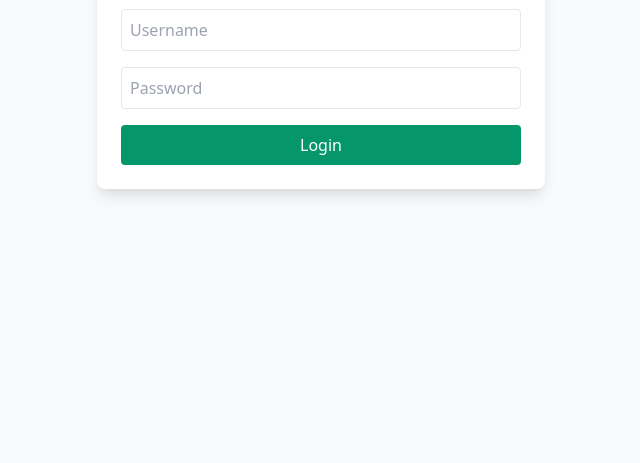
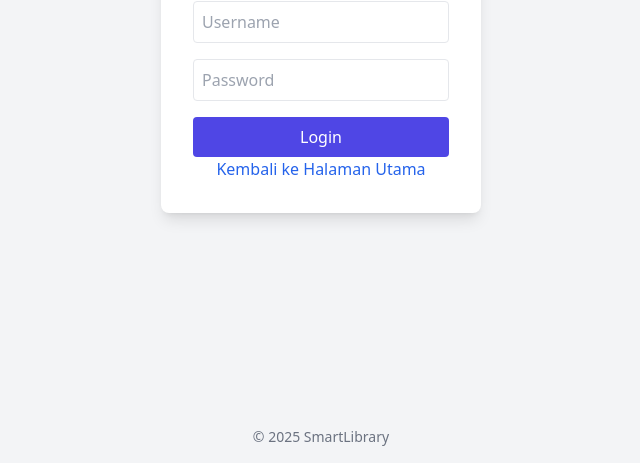
Before and after one commit to Johannes-Pandiangan/Weird_guys, a plain HTML site: page admin/login.html in a window 1280 px wide. Shown: the part 337-800 px from the top of the page, without its empty margins (319-959 px from the left). Drawn offline with nearby package versions, Linux system fonts and the light colour scheme.

Commit message:
Revamp admin login page layout and functionality

```diff
--- a/admin/login.html
+++ b/admin/login.html
@@ -1,19 +1,32 @@
 <!DOCTYPE html>
 <html lang="id">
 <head>
-  <meta charset="UTF-8" />
-  <meta name="viewport" content="width=device-width, initial-scale=1.0" />
+  <meta charset="UTF-8">
+  <meta name="viewport" content="width=device-width, initial-scale=1.0">
   <title>Login Admin - SmartLibrary</title>
-  <link href="https://cdn.jsdelivr.net/npm/tailwindcss@2.2.19/dist/tailwind.min.css" rel="stylesheet">
+  <script src="https://cdn.tailwindcss.com"></script>
+  <link rel="stylesheet" href="css/admin-style.css">
 </head>
-<body class="bg-gray-50 flex flex-col min-h-screen justify-center items-center">
-  <div class="bg-white shadow-lg p-6 rounded-lg w-full max-w-md">
-    <h2 class="text-2xl font-semibold mb-4 text-center">Login Admin</h2>
-    <form onsubmit="return false" class="space-y-4">
-      <input type="text" placeholder="Username" class="w-full border p-2 rounded" required>
-      <input type="password" placeholder="Password" class="w-full border p-2 rounded" required>
-      <a href="home.html" class="block bg-green-600 text-white text-center py-2 rounded hover:bg-green-700 transition">Login</a>
+<body class="bg-gray-100 flex flex-col justify-center items-center h-screen">
+  <div class="bg-white p-8 rounded-lg shadow-lg w-80">
+    <h2 class="text-2xl font-bold text-center text-indigo-700 mb-6">Login Admin</h2>
+    <form id="loginForm" class="flex flex-col gap-4">
+      <input type="text" id="username" placeholder="Username" class="border p-2 rounded focus:outline-indigo-500" required>
+      <input type="password" id="password" placeholder="Password" class="border p-2 rounded focus:outline-indigo-500" required>
+      <button type="submit" class="bg-indigo-600 text-white py-2 rounded hover:bg-indigo-700">Login</button>
     </form>
+    <a href="../index.html" class="text-blue-600 hover:underline block text-center">Kembali ke Halaman Utama</a>
   </div>
+  <footer class="absolute bottom-4 text-sm text-gray-500">
+    © 2025 SmartLibrary
+  </footer>
+
+  <script>
+    document.getElementById("loginForm").addEventListener("submit", function(e){
+      e.preventDefault();
+      // Tidak ada validasi, langsung ke dashboard admin
+      window.location.href = "home.html";
+    });
+  </script>
 </body>
 </html>
```
